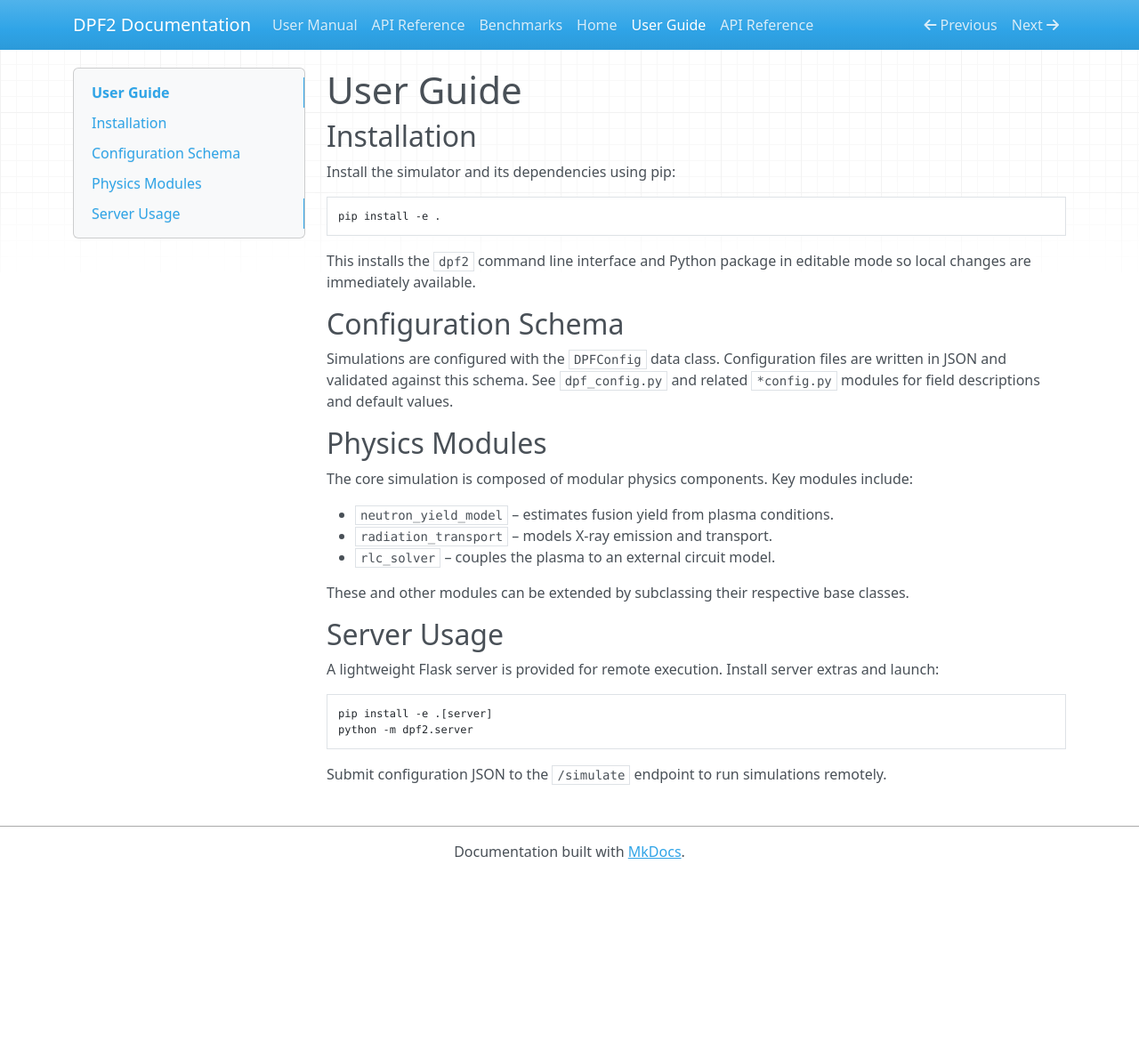
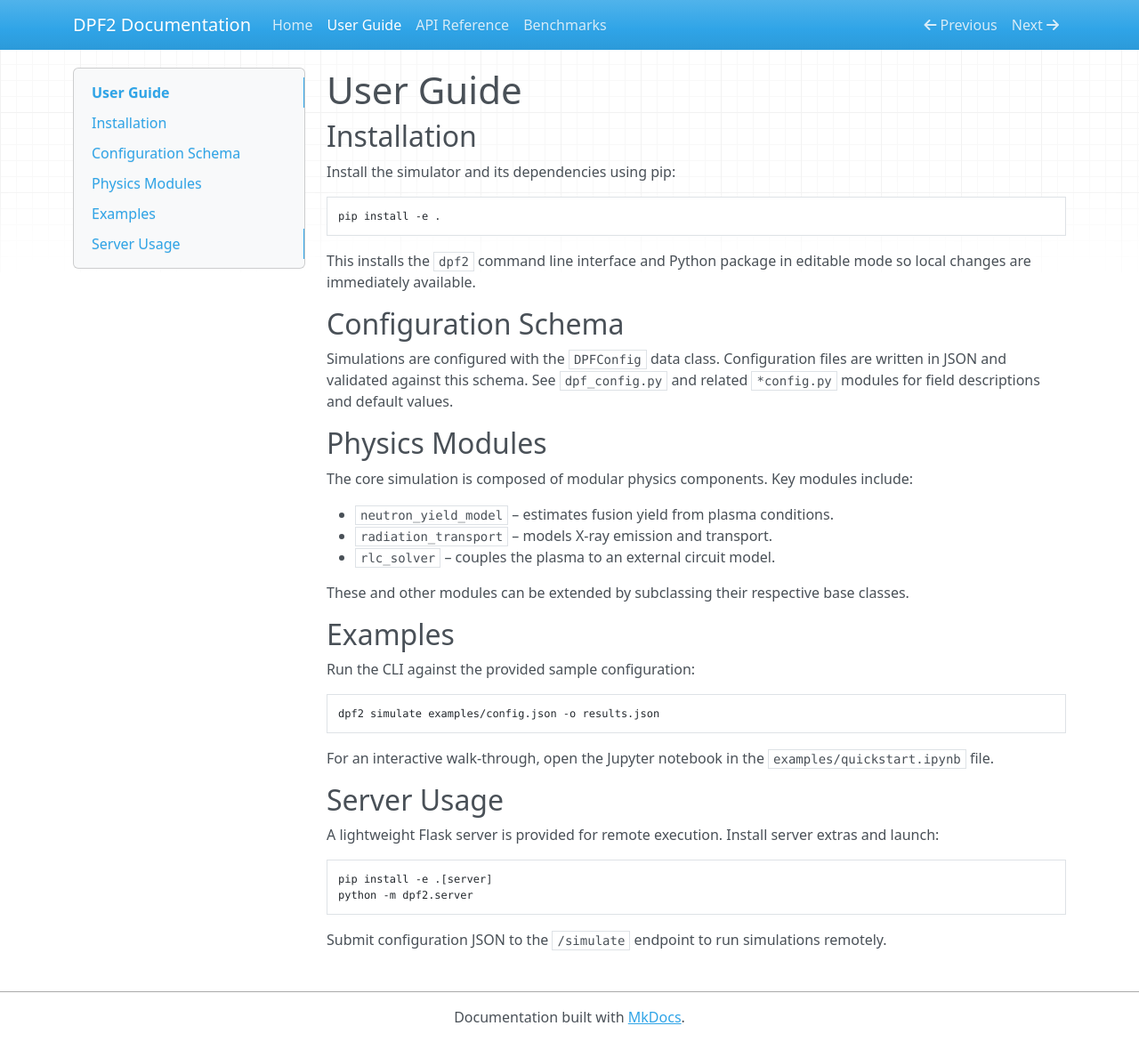
Before and after one commit to longanisainhertaco/dpf2, an MkDocs documentation site: the page built from docs/user_guide.md, in a window 1280 px wide and 1171 px high. Shown: the whole window at 89% size. Built offline with MkDocs 1.6.1, drawn with Linux system fonts in a browser that asks for light colours; nearby versions of some CDN libraries.

````diff
--- a/docs/user_guide.md
+++ b/docs/user_guide.md
@@ -24,6 +24,16 @@ The core simulation is composed of modular physics components. Key modules inclu
 
 These and other modules can be extended by subclassing their respective base classes.
 
+## Examples
+
+Run the CLI against the provided sample configuration:
+
+```bash
+dpf2 simulate examples/config.json -o results.json
+```
+
+For an interactive walk-through, open the Jupyter notebook in the `examples/quickstart.ipynb` file.
+
 ## Server Usage
 
 A lightweight Flask server is provided for remote execution. Install server extras and launch:
--- a/mkdocs.yml
+++ b/mkdocs.yml
@@ -1,13 +1,9 @@
 site_name: DPF2 Documentation
 nav:
-
-  - User Manual: user_manual.md
-  - API Reference: api.md
-  - Benchmarks: benchmarks.md
-
   - Home: index.md
   - User Guide: user_guide.md
   - API Reference: api_reference.md
+  - Benchmarks: benchmarks.md
 
 plugins:
   - mkdocstrings:
````
Also changed, not shown: README.md (+1 -1 lines), docs/index.md (+1 -1 lines).
